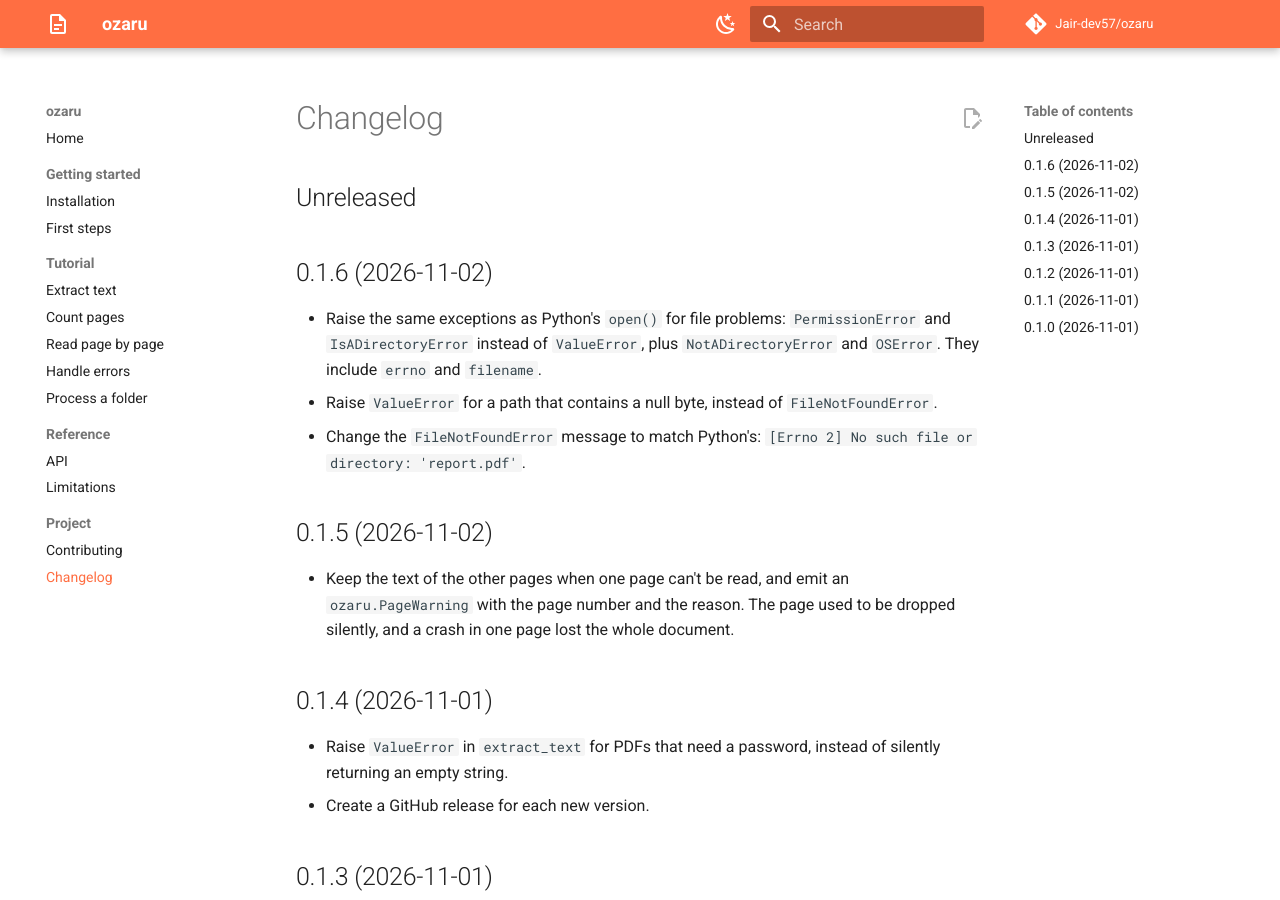
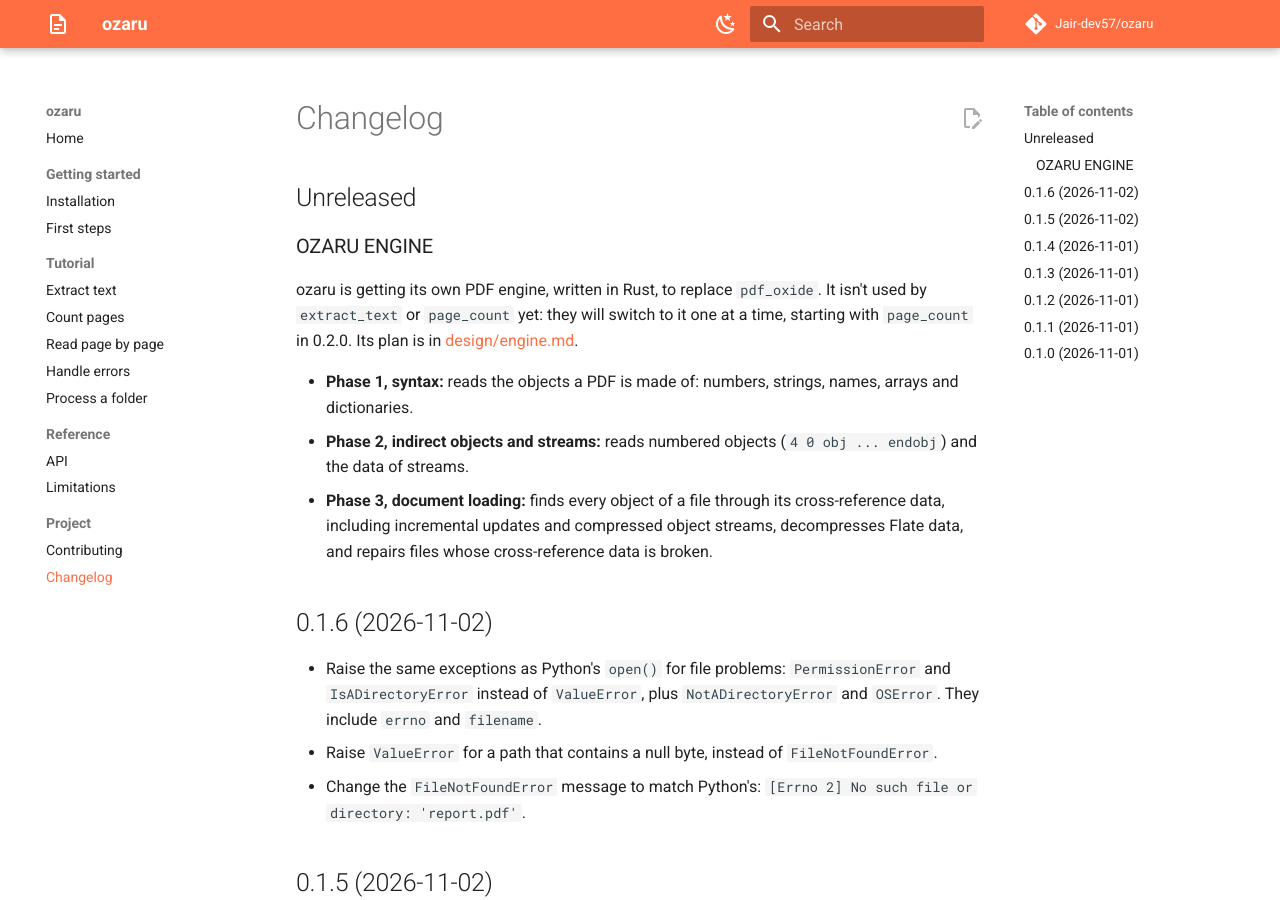
Before and after one commit to Jair-dev57/ozaru, an MkDocs documentation site: the page built from docs/changelog.md, in a window 1280 px wide and 900 px high. Built offline with MkDocs 1.6.1 and Material for MkDocs 9.7.7, drawn with Linux system fonts in a browser that asks for light colours; comment, search, counter and statistics services are not loaded.

Commit message:
Record the engine's progress in the changelog
Co-Authored-By: Claude Opus 5.5 <noreply@anthropic.com>

```diff
--- a/docs/changelog.md
+++ b/docs/changelog.md
@@ -1,6 +1,22 @@
 # Changelog
 
 ## Unreleased
+
+### OZARU ENGINE
+
+ozaru is getting its own PDF engine, written in Rust, to replace `pdf_oxide`. It
+isn't used by `extract_text` or `page_count` yet: they will switch to it one at a
+time, starting with `page_count` in 0.2.0. Its plan is in
+[design/engine.md](https://github.com/Jair-dev57/ozaru/blob/main/design/engine.md).
+
+- **Phase 1, syntax:** reads the objects a PDF is made of: numbers, strings,
+  names, arrays and dictionaries.
+- **Phase 2, indirect objects and streams:** reads numbered objects
+  (`4 0 obj ... endobj`) and the data of streams.
+- **Phase 3, document loading:** finds every object of a file through its
+  cross-reference data, including incremental updates and compressed object
+  streams, decompresses Flate data, and repairs files whose cross-reference data
+  is broken.
 
 ## 0.1.6 (2026-11-02)
 
```
